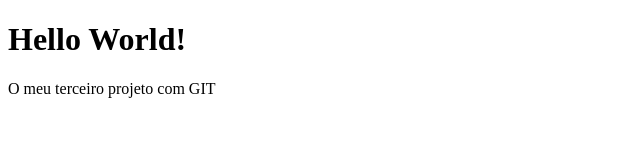
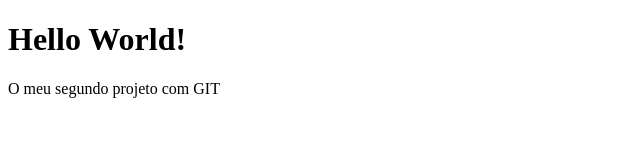
Before and after one commit to goncalo03/primeiroGitHub, a plain HTML site: page index.html in a window 1280 px wide. Shown: the full height of the page, 0-640 px from the left. Drawn offline with Linux system fonts and the light colour scheme.

Commit message:
Final Version

```diff
--- a/index.html
+++ b/index.html
@@ -7,6 +7,6 @@
 </head>
 <body>
     <h1>Hello World!</h1>
-    <p>O meu terceiro projeto com GIT</p>
+    <p>O meu segundo projeto com GIT</p>
 </body>
 </html>
```
